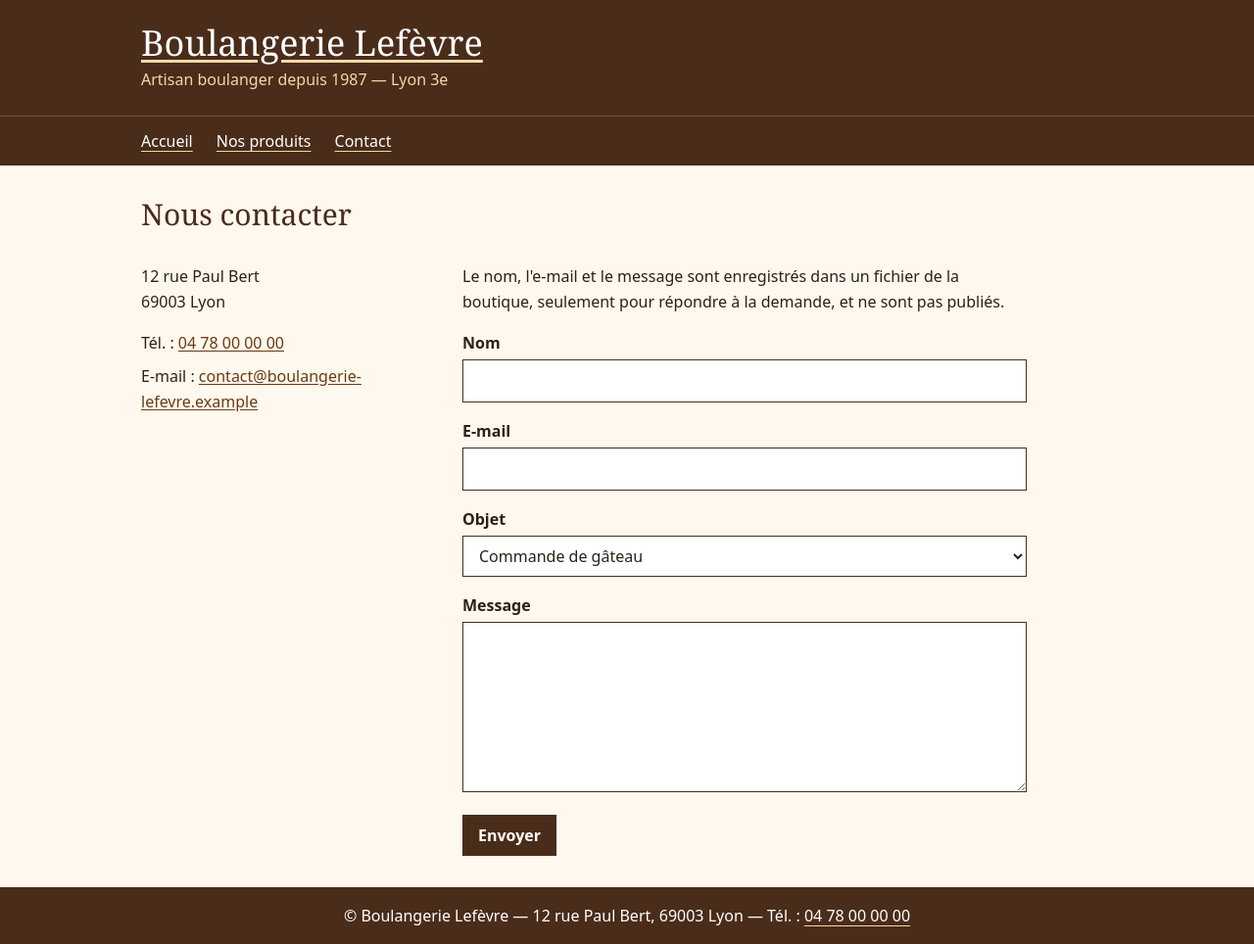
After one commit to stevendarboux-a11y/-refonte-boulangerie-cursor, a PHP site: page /contact.php in a window 1280 px wide. The commit adds this page. Shown: the whole page at 98% size. Run offline with PHP 8.4, Linux system fonts and the light colour scheme.

Commit message:
feat: ajout de la page de contact avec formulaire et informations de la boutique

```diff
--- /dev/null
+++ b/site/public/contact.php
@@ -0,0 +1,54 @@
+<?php
+
+declare(strict_types=1);
+
+require __DIR__ . '/../includes/bootstrap.php';
+
+$boutique = require __DIR__ . '/../data/boutique.php';
+
+$titre = 'Nous contacter';
+$page = 'contact';
+
+$objets = ['Commande de gâteau', 'Question', 'Autre'];
+
+require __DIR__ . '/../includes/header.php';
+?>
+<h1 class="font-serif text-3xl text-brun">Nous contacter</h1>
+<div class="mt-8 grid grid-cols-1 items-start gap-10 md:grid-cols-[minmax(0,18rem)_minmax(0,1fr)]">
+  <address class="not-italic break-words">
+    <p><?= e($boutique['adresse']) ?><br><?= e($boutique['cp']) ?> <?= e($boutique['ville']) ?></p>
+    <p class="mt-4">Tél. : <a href="tel:<?= e($boutique['telephone_lien']) ?>"><?= e($boutique['telephone']) ?></a></p>
+    <p class="mt-2">E-mail : <a href="mailto:<?= e($boutique['email']) ?>"><?= e($boutique['email']) ?></a></p>
+  </address>
+
+  <form method="post" action="contact.php" class="min-w-0 max-w-xl space-y-4">
+    <p>Le nom, l'e-mail et le message sont enregistrés dans un fichier de la boutique, seulement pour répondre à la demande, et ne sont pas publiés.</p>
+
+    <div>
+      <label for="nom" class="mb-1 block font-semibold">Nom</label>
+      <input id="nom" name="nom" type="text" autocomplete="name" maxlength="100" required class="w-full border border-brun bg-white px-3 py-2 text-encre">
+    </div>
+
+    <div>
+      <label for="email" class="mb-1 block font-semibold">E-mail</label>
+      <input id="email" name="email" type="email" autocomplete="email" maxlength="254" required class="w-full border border-brun bg-white px-3 py-2 text-encre">
+    </div>
+
+    <div>
+      <label for="objet" class="mb-1 block font-semibold">Objet</label>
+      <select id="objet" name="objet" class="w-full border border-brun bg-white px-3 py-2 text-encre">
+<?php foreach ($objets as $objet): ?>
+        <option value="<?= e($objet) ?>"><?= e($objet) ?></option>
+<?php endforeach; ?>
+      </select>
+    </div>
+
+    <div>
+      <label for="message" class="mb-1 block font-semibold">Message</label>
+      <textarea id="message" name="message" rows="6" maxlength="2000" required class="w-full border border-brun bg-white px-3 py-2 text-encre"></textarea>
+    </div>
+
+    <button type="submit" class="bg-brun px-4 py-2 font-semibold text-white">Envoyer</button>
+  </form>
+</div>
+<?php require __DIR__ . '/../includes/footer.php';
```
Also changed, not shown: site/public/css/app.css.
